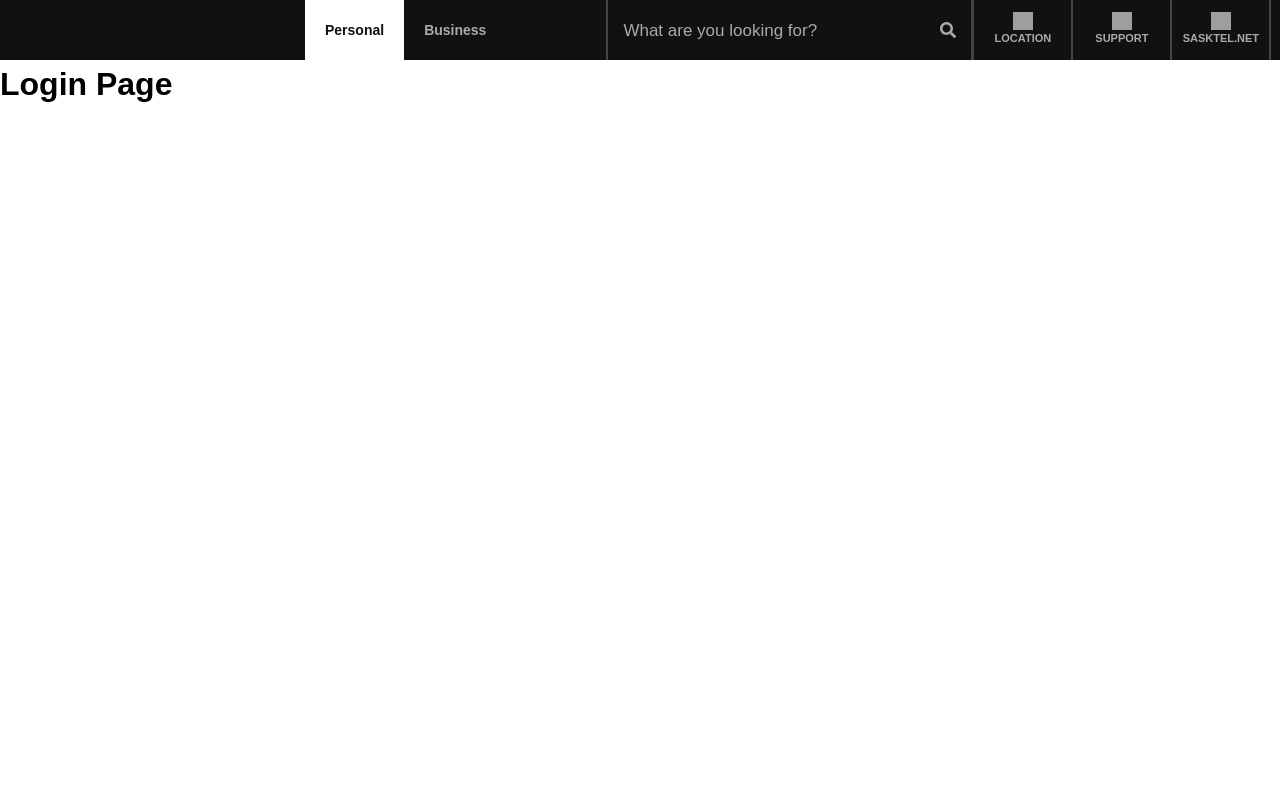
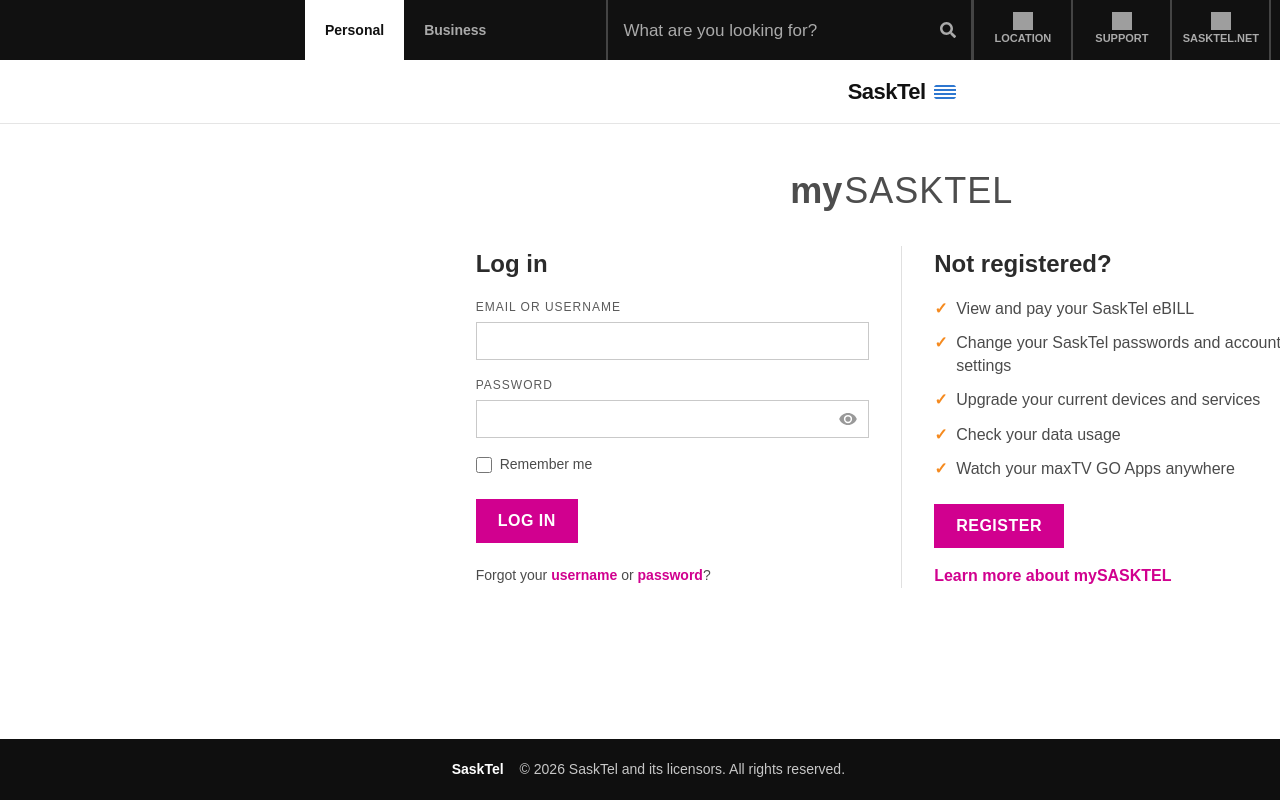
Before and after one commit to LitDennis13/fakesasktelwebsite, a React (Vite) app: page /LoginPage in a window 1280 px wide. Shown: the top 800 px of the page. Built offline with nearby package versions, Linux system fonts and the light colour scheme; grey boxes are pictures that could not be loaded.

Commit message:
Revert "Remove global nav and link home login"
This reverts commit 5104a13f19ad7827b90846bce8e1ac5c186f9fee.

```diff
--- a/src/components/LoginPage/loginPage.module.css
+++ b/src/components/LoginPage/loginPage.module.css
@@ -0,0 +1,238 @@
+.loginPage {
+    min-height: 100%;
+    background-color: #ffffff;
+    display: flex;
+    flex-direction: column;
+    color: #2a2a2a;
+}
+
+.header {
+    height: 64px;
+    border-bottom: 1px solid #e5e5e5;
+    display: flex;
+    align-items: center;
+    justify-content: center;
+}
+
+.logo {
+    display: flex;
+    align-items: center;
+    gap: 8px;
+    font-weight: 700;
+    font-size: 22px;
+}
+
+.logoText {
+    color: #111111;
+    letter-spacing: -0.5px;
+}
+
+.logoMark {
+    width: 22px;
+    height: 14px;
+    background: linear-gradient(180deg, #2e77d0 0%, #2e77d0 100%);
+    mask: repeating-linear-gradient(
+        to bottom,
+        #000 0 2px,
+        transparent 2px 4px
+    );
+    -webkit-mask: repeating-linear-gradient(
+        to bottom,
+        #000 0 2px,
+        transparent 2px 4px
+    );
+    border-radius: 2px;
+}
+
+.main {
+    flex: 1;
+    display: flex;
+    flex-direction: column;
+    align-items: center;
+    padding: 40px 24px 64px;
+}
+
+.brand {
+    font-size: 36px;
+    font-weight: 700;
+    margin-bottom: 28px;
+    color: #4d4d4d;
+    display: flex;
+    align-items: baseline;
+    gap: 2px;
+}
+
+.brandMy {
+    text-transform: lowercase;
+}
+
+.brandSasktel {
+    font-weight: 300;
+    letter-spacing: 1px;
+}
+
+.panel {
+    width: min(900px, 100%);
+    display: grid;
+    grid-template-columns: 1fr auto 1fr;
+    gap: 32px;
+    padding: 0 24px;
+}
+
+.loginColumn,
+.registerColumn {
+    display: flex;
+    flex-direction: column;
+    gap: 16px;
+}
+
+.loginColumn h2,
+.registerColumn h2 {
+    font-size: 24px;
+    margin: 0;
+    color: #2b2b2b;
+}
+
+.form {
+    display: flex;
+    flex-direction: column;
+    gap: 16px;
+}
+
+.field {
+    display: flex;
+    flex-direction: column;
+    gap: 6px;
+    font-size: 12px;
+    text-transform: uppercase;
+    letter-spacing: 1px;
+    color: #5b5b5b;
+}
+
+.field input {
+    border: 1px solid #c9c9c9;
+    height: 38px;
+    padding: 0 12px;
+    font-size: 14px;
+}
+
+.passwordField {
+    position: relative;
+    display: flex;
+    align-items: center;
+}
+
+.passwordField input {
+    width: 100%;
+    padding-right: 40px;
+}
+
+.eyeIcon {
+    position: absolute;
+    right: 12px;
+    display: inline-flex;
+}
+
+.rememberMe {
+    display: flex;
+    align-items: center;
+    gap: 8px;
+    font-size: 14px;
+    color: #4b4b4b;
+}
+
+.rememberMe input {
+    width: 16px;
+    height: 16px;
+}
+
+.primaryButton {
+    margin-top: 8px;
+    background-color: #d1008f;
+    color: #ffffff;
+    border: none;
+    padding: 10px 22px;
+    text-transform: uppercase;
+    font-weight: 600;
+    letter-spacing: 0.5px;
+    width: fit-content;
+}
+
+.forgot {
+    margin: 6px 0 0;
+    font-size: 14px;
+    color: #4b4b4b;
+}
+
+.forgot span {
+    color: #d1008f;
+    font-weight: 600;
+}
+
+.divider {
+    width: 1px;
+    background-color: #e0e0e0;
+}
+
+.benefits {
+    list-style: none;
+    padding: 0;
+    margin: 0;
+    display: flex;
+    flex-direction: column;
+    gap: 12px;
+    color: #4b4b4b;
+}
+
+.benefits li {
+    position: relative;
+    padding-left: 22px;
+    line-height: 1.4;
+}
+
+.benefits li::before {
+    content: "✓";
+    position: absolute;
+    left: 0;
+    color: #f58a1f;
+    font-weight: 700;
+}
+
+.learnMore {
+    color: #d1008f;
+    text-decoration: none;
+    font-weight: 600;
+}
+
+.footer {
+    background-color: #0f0f0f;
+    color: #ffffff;
+    padding: 20px 24px;
+}
+
+.footerContent {
+    max-width: 900px;
+    margin: 0 auto;
+    display: flex;
+    align-items: center;
+    gap: 16px;
+    font-size: 14px;
+}
+
+.footerLogo {
+    font-weight: 700;
+}
+
+.footerText {
+    color: #c7c7c7;
+}
+
+@media (max-width: 900px) {
+    .panel {
+        grid-template-columns: 1fr;
+    }
+
+    .divider {
+        display: none;
+    }
+}
--- a/src/components/LoginPage/loginPage.tsx
+++ b/src/components/LoginPage/loginPage.tsx
@@ -1,7 +1,75 @@
+import styles from "./loginPage.module.css"
 
 function LoginPage() {
     return <>
-        <h1>Login Page</h1>
+        <div className={styles.loginPage}>
+            <header className={styles.header}>
+                <div className={styles.logo}>
+                    <span className={styles.logoText}>SaskTel</span>
+                    <span className={styles.logoMark} aria-hidden="true"></span>
+                </div>
+            </header>
+
+            <main className={styles.main}>
+                <div className={styles.brand}>
+                    <span className={styles.brandMy}>my</span>
+                    <span className={styles.brandSasktel}>SASKTEL</span>
+                </div>
+
+                <section className={styles.panel}>
+                    <div className={styles.loginColumn}>
+                        <h2>Log in</h2>
+                        <form className={styles.form}>
+                            <label className={styles.field}>
+                                <span>Email or username</span>
+                                <input type="text" />
+                            </label>
+                            <label className={styles.field}>
+                                <span>Password</span>
+                                <div className={styles.passwordField}>
+                                    <input type="password" />
+                                    <span className={styles.eyeIcon} aria-hidden="true">
+                                        <svg width="18" height="12" viewBox="0 0 18 12" xmlns="http://www.w3.org/2000/svg">
+                                            <path d="M9 0C5.019 0 1.592 2.484.183 6 1.592 9.516 5.019 12 9 12s7.408-2.484 8.817-6C16.408 2.484 12.981 0 9 0zm0 10.125A4.125 4.125 0 0 1 4.875 6 4.125 4.125 0 0 1 9 1.875 4.125 4.125 0 0 1 13.125 6 4.125 4.125 0 0 1 9 10.125zm0-6.75A2.625 2.625 0 0 0 6.375 6 2.625 2.625 0 0 0 9 8.625 2.625 2.625 0 0 0 11.625 6 2.625 2.625 0 0 0 9 3.375z" fill="#999999"/>
+                                        </svg>
+                                    </span>
+                                </div>
+                            </label>
+                            <label className={styles.rememberMe}>
+                                <input type="checkbox" />
+                                <span>Remember me</span>
+                            </label>
+                            <button className={styles.primaryButton} type="button">Log in</button>
+                            <p className={styles.forgot}>
+                                Forgot your <span>username</span> or <span>password</span>?
+                            </p>
+                        </form>
+                    </div>
+
+                    <div className={styles.divider} aria-hidden="true"></div>
+
+                    <div className={styles.registerColumn}>
+                        <h2>Not registered?</h2>
+                        <ul className={styles.benefits}>
+                            <li>View and pay your SaskTel eBILL</li>
+                            <li>Change your SaskTel passwords and account settings</li>
+                            <li>Upgrade your current devices and services</li>
+                            <li>Check your data usage</li>
+                            <li>Watch your maxTV GO Apps anywhere</li>
+                        </ul>
+                        <button className={styles.primaryButton} type="button">Register</button>
+                        <a className={styles.learnMore} href="#">Learn more about mySASKTEL</a>
+                    </div>
+                </section>
+            </main>
+
+            <footer className={styles.footer}>
+                <div className={styles.footerContent}>
+                    <span className={styles.footerLogo}>SaskTel</span>
+                    <span className={styles.footerText}>© 2026 SaskTel and its licensors. All rights reserved.</span>
+                </div>
+            </footer>
+        </div>
     </>
 }
 
```
